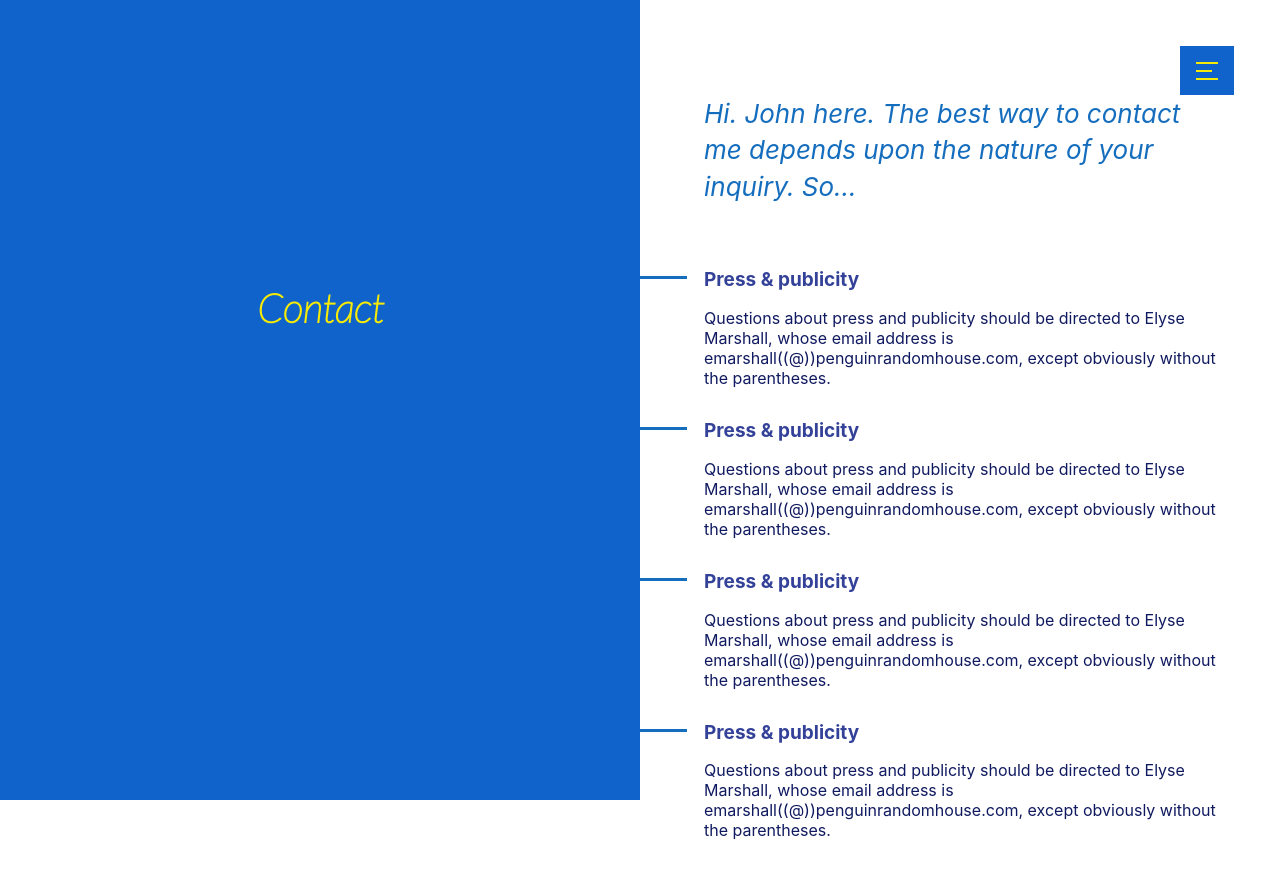
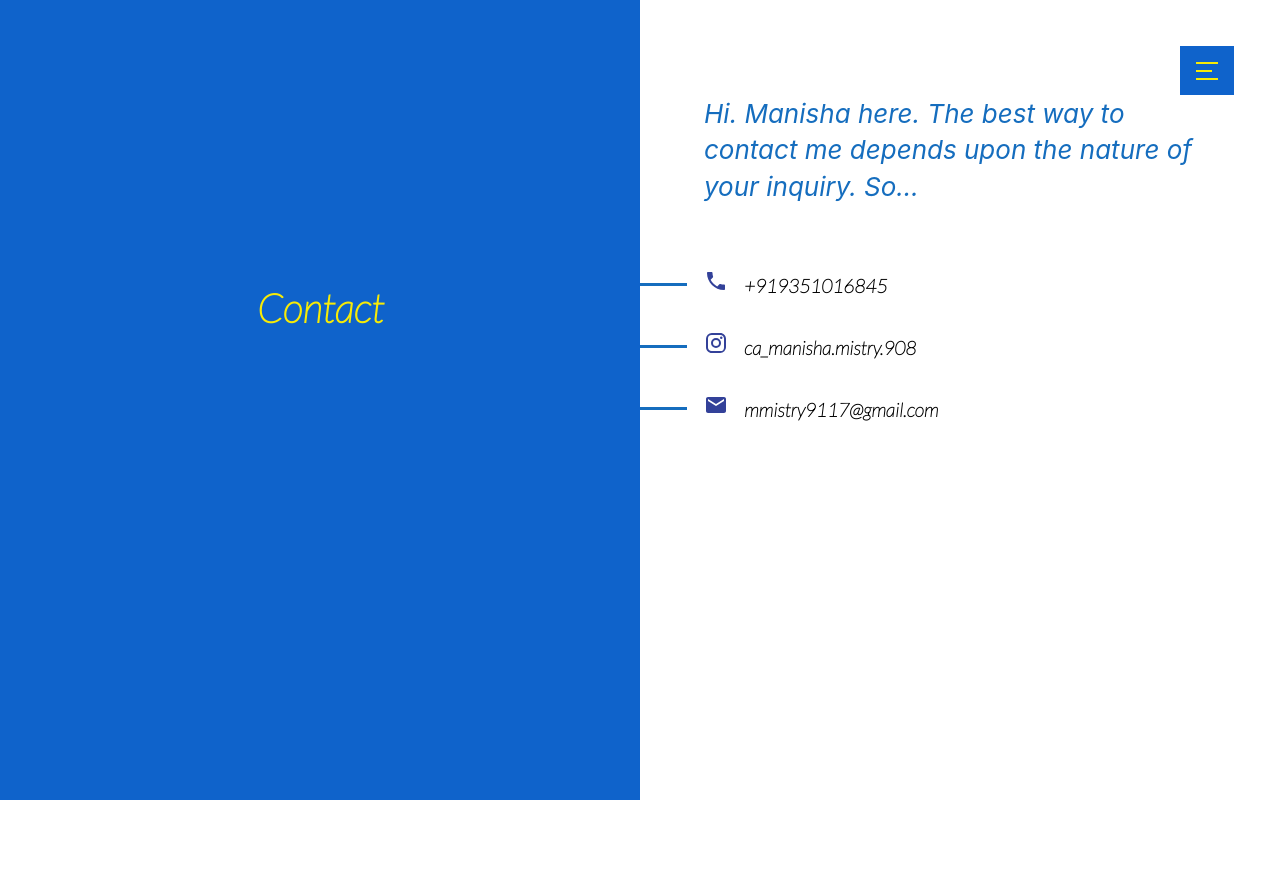
Before and after one commit to Dhiraj5789/author-portfolio-website, a Next.js app: page /contact in a window 1280 px wide. After the commit the page ends 800 px from the top, so only its background shows below. Built offline with nearby package versions, Linux system fonts and the light colour scheme.

Commit message:
contact update

```diff
--- a/modules/common-styles.ts
+++ b/modules/common-styles.ts
@@ -83,6 +83,17 @@ export const LinedH2 = styled.h2`
   strong {
     ${strongCss};
   }
+  a {
+    text-decoration: none;
+    font-style: italic;
+    padding-left: 1rem;
+    color: black;
+    font-family: "Lato";
+    &:hover {
+      text-decoration: underline;
+      text-decoration-color: #61d11f;
+    }
+  }
 `;
 
 export const H3 = styled.h3`
--- a/modules/nav-drawer/styles.ts
+++ b/modules/nav-drawer/styles.ts
@@ -47,6 +47,7 @@ export const translateLine2 = css`
 
 export const A = styled.a`
   color: ${WHITE};
+  font-family: "Lato";
   font-weight: 700;
   font-style: normal;
   font-size: 33px;
--- a/pages/about/index.tsx
+++ b/pages/about/index.tsx
@@ -44,6 +44,9 @@ export default function Bio() {
       </CommonSection>
 
       <SectionLarge>
+        <ResponsiveImage src="https://ucarecdn.com/0c8d5b0e-5d5e-410e-8528-984c7f93f376/Unknown.jpeg" />
+      </SectionLarge>
+      <SectionLarge>
         <ResponsiveImage src="https://ucarecdn.com/e540a55d-41d2-4d27-a4e0-26567961a631/Unknown1.jpeg" />
       </SectionLarge>
     </>
--- a/pages/contact/index.tsx
+++ b/pages/contact/index.tsx
@@ -1,3 +1,6 @@
+import PhoneIcon from "@mui/icons-material/Phone";
+import InstagramIcon from "@mui/icons-material/Instagram";
+import EmailIcon from "@mui/icons-material/Email";
 import {
   H3,
   LinedH2,
@@ -10,57 +13,41 @@ export default function Contact() {
     <>
       <SectionLarge>
         <H3>
-          Hi. John here. The best way to contact me depends upon the nature of
-          your inquiry. So…
+          Hi. Manisha here. The best way to contact me depends upon the nature
+          of your inquiry. So…
         </H3>
       </SectionLarge>
 
       <CommonSection>
         <LinedH2>
-          <em>Press & publicity</em>
+          <em>
+            <PhoneIcon />
+            <a href="tel:+919351016845">+919351016845</a>
+          </em>
         </LinedH2>
-
-        <p>
-          Questions about press and publicity should be directed to Elyse
-          Marshall, whose email address is emarshall((@))penguinrandomhouse.com,
-          except obviously without the parentheses.
-        </p>
       </CommonSection>
-
       <CommonSection>
         <LinedH2>
-          <em>Press & publicity</em>
+          <em>
+            <InstagramIcon />
+            <a
+              href="https://www.instagram.com/ca_manisha.mistry.908/"
+              target="blank"
+            >
+              ca_manisha.mistry.908
+            </a>
+          </em>
         </LinedH2>
-
-        <p>
-          Questions about press and publicity should be directed to Elyse
-          Marshall, whose email address is emarshall((@))penguinrandomhouse.com,
-          except obviously without the parentheses.
-        </p>
       </CommonSection>
-
       <CommonSection>
         <LinedH2>
-          <em>Press & publicity</em>
+          <em>
+            <EmailIcon />
+            <a href="mailto:mmistry9117@gmail.com" target="blank">
+              mmistry9117@gmail.com
+            </a>
+          </em>
         </LinedH2>
-
-        <p>
-          Questions about press and publicity should be directed to Elyse
-          Marshall, whose email address is emarshall((@))penguinrandomhouse.com,
-          except obviously without the parentheses.
-        </p>
-      </CommonSection>
-
-      <CommonSection>
-        <LinedH2>
-          <em>Press & publicity</em>
-        </LinedH2>
-
-        <p>
-          Questions about press and publicity should be directed to Elyse
-          Marshall, whose email address is emarshall((@))penguinrandomhouse.com,
-          except obviously without the parentheses.
-        </p>
       </CommonSection>
     </>
   );
```
Also changed, not shown: pages/contact/Unknown(1).jpeg (deleted).
